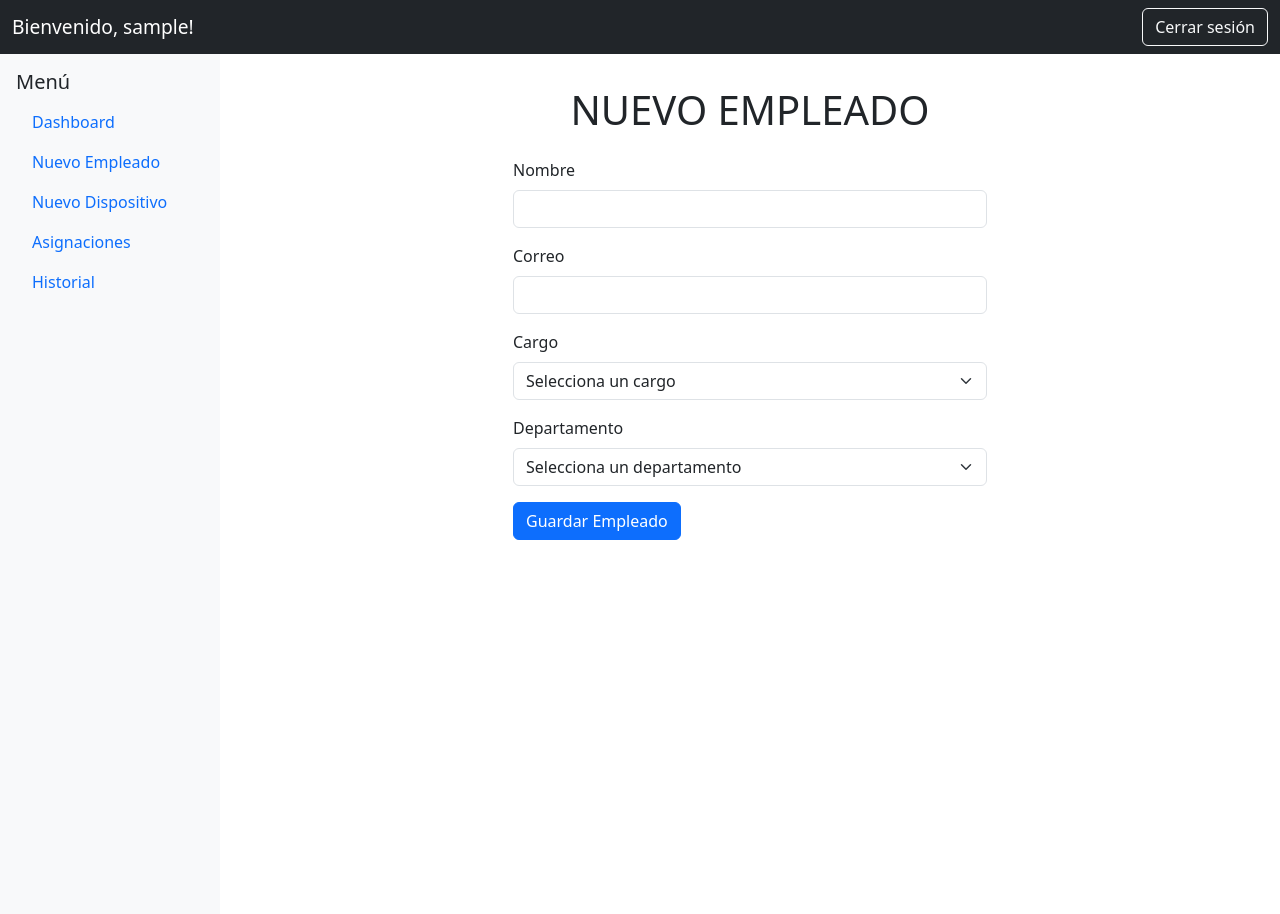
After one commit to julioapb/juridica, a Flask app: page /empleados/nuevoEmpleado in a window 1280 px wide. The commit adds this page. Run offline with Flask 3, Linux system fonts and the light colour scheme; the visitor is signed in with stand-in values (Sample User, id 1); data that the repository does not hold is empty.

Commit message:
Modulo Nuevo Empleado, inicio Nuevo Dsipositivo

```diff
--- a/app.py
+++ b/app.py
@@ -1,11 +1,15 @@
-from flask import Flask # type: ignore
-from auth_routes import auth_bp  # Importar el Blueprint
+from flask import Flask
+from auth_routes import auth_bp
+from rutas_empleados import empleados
+from rutas_dispositivos import dispositivos
 
 app = Flask(__name__)
 app.secret_key = 'tu_clave_secreta_muy_segura'  # Necesario para manejar sesiones
 
 # Registrar el Blueprint con un prefijo (opcional)
 app.register_blueprint(auth_bp, url_prefix='/auth')
+app.register_blueprint(empleados, url_prefix = '/empleados')
+app.register_blueprint(dispositivos, url_prefix = '/dispositivos')
 
 if __name__ == '__main__':
     app.run(debug=True)
--- /dev/null
+++ b/rutas_empleados.py
@@ -0,0 +1,73 @@
+from flask import Flask, render_template, request, redirect, url_for, session, flash, Blueprint, g
+import mysql.connector
+import mysql.connector.cursor
+
+
+#blueprint
+empleados = Blueprint('empleados', __name__)
+
+# Configuración de la base de datos
+def get_db():
+    if 'db' not in g:
+        g.db = mysql.connector.connect(
+            host="localhost",
+            user="root",
+            password="",
+            database="juridica"
+        )
+    return g.db
+
+@empleados.teardown_request
+def teardown_db(exception):
+    db = g.pop('db', None)
+    if db is not None:
+        db.close()
+
+@empleados.route('/nuevoEmpleado')
+def nuevoEmpleado():
+    if 'username' not in session:
+        return redirect(url_for('auth.login'))
+
+    username = session['username']
+    db = get_db()
+    cursor = db.cursor()
+    cursor.execute("SELECT * FROM cargo")
+    cargos = cursor.fetchall()
+
+    cursor.execute("SELECT * FROM departamento")
+    departamentos = cursor.fetchall()
+
+    cursor.close()
+
+    return render_template('vista_empleados.html', cargos = cargos, departamentos = departamentos, username=username)
+
+
+@empleados.route('/guardarEmpleado', methods=['POST'])
+def guardarEmpleado():
+
+    nombre = request.form['nombre'].upper()
+    correo = request.form['correo']
+    cargo_id = request.form['cargo']
+    departamento_id = request.form['departamento']
+
+    db = get_db()
+    cursor = db.cursor()
+    cursor.execute("SELECT * FROM empleado WHERE correo = %s", (correo,))
+    empleado_existente = cursor.fetchone()
+
+    if empleado_existente:
+        flash('El correo ya está registrado', 'danger')
+        cursor.close()
+        return redirect(url_for('empleados.nuevoEmpleado'))
+
+
+    cursor.execute("""
+        INSERT INTO empleado(nombre, correo, id_cargo, id_departamento)
+        VALUES (%s, %s, %s, %s)
+    """,(nombre, correo, cargo_id, departamento_id)
+    )
+
+    db.commit()
+    cursor.close()
+    flash('✅ Empleado registrado correctamente.', 'success')
+    return redirect(url_for('empleados.nuevoEmpleado'))
--- /dev/null
+++ b/templates/base.html
@@ -0,0 +1,105 @@
+{% with messages = get_flashed_messages(with_categories=true) %}
+  {% if messages %}
+    {% for category, message in messages %}
+      <div class="alert alert-{{ category }} alert-dismissible fade show mt-2" role="alert">
+        {{ message }}
+        <button type="button" class="btn-close" data-bs-dismiss="alert" aria-label="Close"></button>
+      </div>
+    {% endfor %}
+  {% endif %}
+{% endwith %}
+<!DOCTYPE html>
+<html lang="es">
+<head>
+    <meta charset="UTF-8">
+    <meta name="viewport" content="width=device-width, initial-scale=1.0">
+    <title>{% block title %}Dashboard{% endblock %}</title>
+
+    <!-- Bootstrap CSS desde CDN -->
+    <link href="https://cdn.jsdelivr.net/npm/bootstrap@5.3.0/dist/css/bootstrap.min.css" rel="stylesheet">
+
+    <style>
+        body {
+            min-height: 100vh;
+            display: flex;
+            flex-direction: column;
+        }
+
+        .main-wrapper {
+            display: flex;
+            flex-grow: 1;
+        }
+
+        .sidebar {
+            width: 220px;
+            background-color: #f8f9fa;
+            padding: 1rem;
+            height: 100vh;
+            position: fixed;
+        }
+
+        .content {
+            margin-left: 220px;
+            padding: 2rem;
+            width: 100%;
+        }
+
+        .nav-link.active {
+            font-weight: bold;
+            color: #0d6efd;
+        }
+
+        .navbar-brand h3 {
+            font-size: 1.2rem;
+            margin: 0;
+        }
+    </style>
+</head>
+<body>
+
+    <!-- Navbar superior -->
+    <nav class="navbar navbar-dark bg-dark">
+        <div class="container-fluid">
+            <a class="navbar-brand" href="#"><h3>Bienvenido, {{ username }}!</h3></a>
+            <div class="d-flex">
+                <a class="btn btn-outline-light" href="{{ url_for('auth.logout') }}">Cerrar sesión</a>
+            </div>
+        </div>
+    </nav>
+
+    <!-- Contenido principal con sidebar -->
+    <div class="main-wrapper">
+        <!-- Sidebar -->
+        <div class="sidebar">
+            <h5>Menú</h5>
+            <ul class="nav flex-column">
+                <li class="nav-item">
+                    <a class="nav-link" href="{{ url_for('auth.dashboard') }}">Dashboard</a>
+                </li>
+                <li class="nav-item">
+                    <a class="nav-link" href="{{ url_for('empleados.nuevoEmpleado') }}">Nuevo Empleado</a>
+                </li>
+                <li class="nav-item">
+                    <a class="nav-link" href="{{ url_for('dispositivos.nuevoDispositivo') }}">Nuevo Dispositivo</a>
+                </li>
+                <li class="nav-item">
+                    <a class="nav-link" href="#">Asignaciones</a>
+                </li>
+                <li class="nav-item">
+                    <a class="nav-link" href="#">Historial</a>
+                </li>
+            </ul>
+        </div>
+
+        <!-- Contenido dinámico -->
+        <div class="content">
+            {% block content %}
+            {% endblock %}
+        </div>
+    </div>
+
+    <!-- Bootstrap JS y dependencias desde CDN -->
+    <script src="https://cdn.jsdelivr.net/npm/@popperjs/core@2.11.6/dist/umd/popper.min.js"></script>
+    <script src="https://cdn.jsdelivr.net/npm/bootstrap@5.3.0/dist/js/bootstrap.min.js"></script>
+</body>
+</html>
--- /dev/null
+++ b/templates/vista_empleados.html
@@ -0,0 +1,42 @@
+{% extends "base.html" %}
+
+{% block title %}Empleados{% endblock %}
+
+{% block content %}
+<div class="container-fluid text-center">
+    <h1 class="mb-4">NUEVO EMPLEADO</h1>
+    <div class="row justify-content-center">
+        <div class="col-md-6">
+            <form class="text-start" method="POST" action="{{ url_for('empleados.guardarEmpleado') }}">
+                <div class="mb-3">
+                    <label for="nombre" class="form-label">Nombre</label>
+                    <input type="text" class="form-control" id="nombre" name="nombre" required>
+                </div>
+                <div class="mb-3">
+                    <label for="correo" class="form-label">Correo</label>
+                    <input type="email" class="form-control" id="correo" name="correo" required>
+                </div>
+                <div class="mb-3">
+                    <label for="cargo" class="form-label">Cargo</label>
+                    <select class="form-select" name="cargo" id="cargo" required>
+                        <option value="" selected disabled>Selecciona un cargo</option>
+                        {% for cargo in cargos %}
+                            <option value="{{ cargo[0] }}">{{ cargo[1] }}</option>
+                        {% endfor %}
+                    </select>
+                </div>
+                <div class="mb-3">
+                    <label for="cargo" class="form-label">Departamento</label>
+                    <select class="form-select" name="departamento" id="departamento" required>
+                        <option value="" selected disabled>Selecciona un departamento</option>
+                        {% for departamento in departamentos %}
+                            <option value="{{ departamento[0] }}">{{ departamento[1] }}</option>
+                        {% endfor %}
+                    </select>
+                </div>
+                <button type="submit" class="btn btn-primary">Guardar Empleado</button>
+            </form>
+        </div>
+    </div>
+</div>
+{% endblock %}
```
Also changed, not shown: auth_routes.py (+3 -4 lines), rutas_dispositivos.py (added, +30 -0 lines), templates/dashboard.html (+8 -44 lines), templates/vista_dispositivos.html (added, +42 -0 lines).
